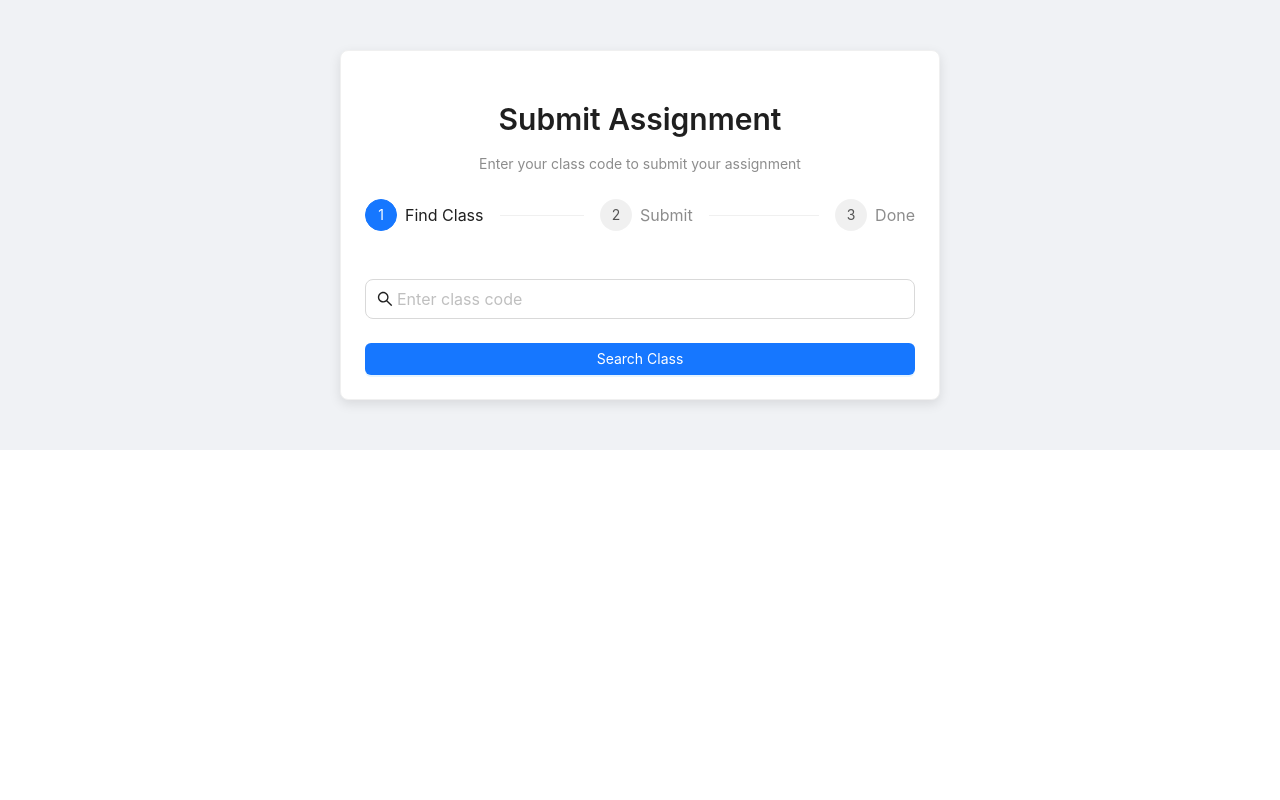
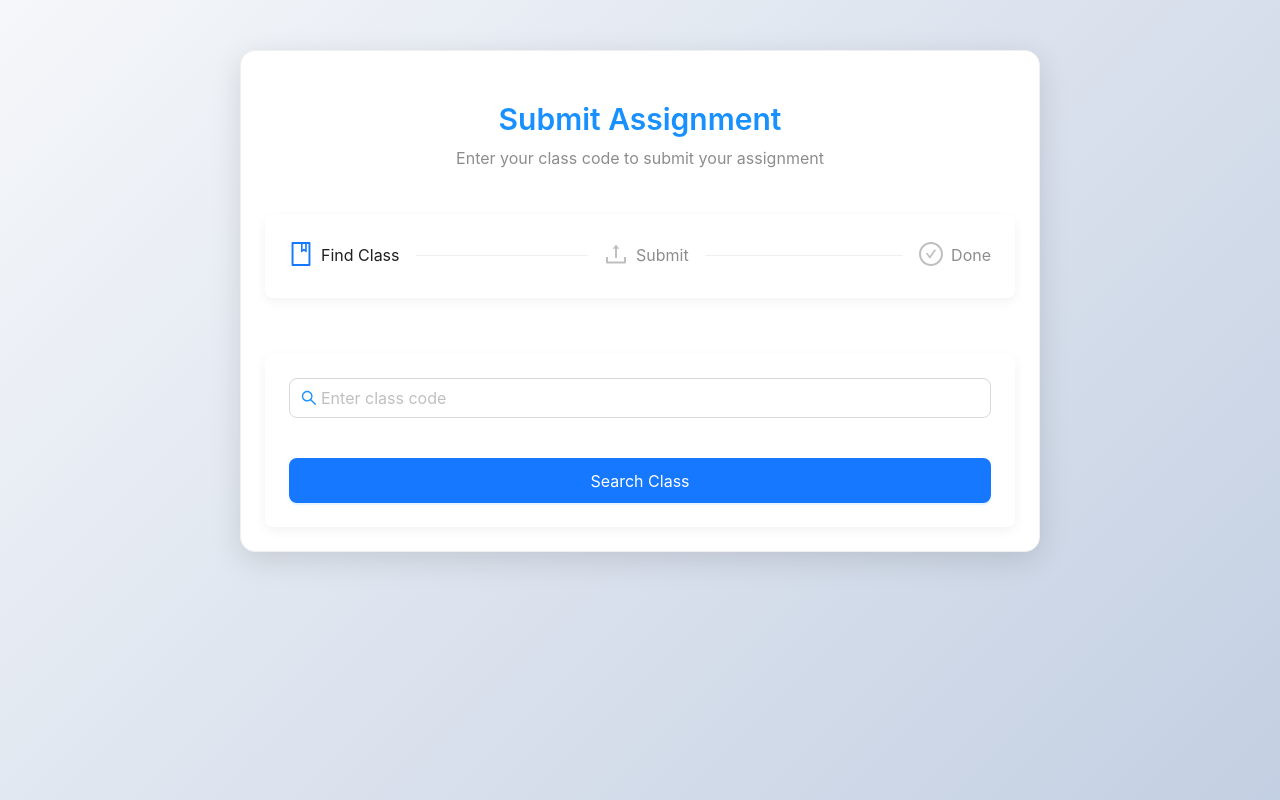
Before and after one commit to Duy-Thong/CopyCheck, a React (Create React App) app: page /submit in a window 1280 px wide. Built offline with nearby package versions, Linux system fonts and the light colour scheme; no server answers.

Commit message:
Enhance SubmitAssignment component with improved UI and teacher data retrieval

```diff
--- a/src/pages/SubmitAssignment.jsx
+++ b/src/pages/SubmitAssignment.jsx
@@ -1,6 +1,6 @@
 import React, { useState } from 'react';
 import { Layout, Form, Input, Button, Card, message, Upload, Space, Typography, Steps, Result } from 'antd';
-import { SearchOutlined, UploadOutlined, UserOutlined } from '@ant-design/icons';
+import { SearchOutlined, UploadOutlined, UserOutlined, BookOutlined, TeamOutlined, IdcardOutlined, CheckCircleOutlined } from '@ant-design/icons';
 import { ref, get, push, set } from 'firebase/database';
 import { database } from '../firebase/config';
 import { put } from '@vercel/blob';
@@ -35,14 +35,15 @@ const SubmitAssignment = () => {
 
       let foundClass = null;
       let foundTeacher = null;
+      let teacherId = null;
 
       // Duyệt qua từng giảng viên để tìm lớp
-      for (const [teacherId, teacher] of Object.entries(teachersSnapshot.val())) {
+      for (const [tid, teacher] of Object.entries(teachersSnapshot.val())) {
         if (teacher.classes) {
           for (const [classId, classInfo] of Object.entries(teacher.classes)) {
             if (classInfo.classCode === classCode) {
               foundClass = { ...classInfo, id: classId };
-              foundTeacher = { ...teacher, id: teacherId };
+              teacherId = tid;
               break;
             }
           }
@@ -50,11 +51,25 @@ const SubmitAssignment = () => {
         if (foundClass) break;
       }
 
-      if (foundClass && foundTeacher) {
+      // Nếu tìm thấy lớp, lấy thông tin giáo viên từ users database
+      if (foundClass && teacherId) {
+        const userRef = ref(database, `users/${teacherId}`);
+        const userSnapshot = await get(userRef);
+
+        if (userSnapshot.exists()) {
+          foundTeacher = {
+            ...userSnapshot.val(),
+            id: teacherId,
+            displayName: userSnapshot.val().displayName || 'Unknown Teacher'
+          };
+
           setClassData(foundClass);
           setTeacherData(foundTeacher);
           setCurrentStep(1);
           message.success('Class found!');
+        } else {
+          message.error('Teacher information not found');
+        }
       } else {
         message.error('Class not found');
       }
@@ -136,12 +151,24 @@ const SubmitAssignment = () => {
               rules={[{ required: true, message: 'Please enter class code' }]}
             >
               <Input
-                prefix={<SearchOutlined />}
+                prefix={<SearchOutlined style={{ color: '#1890ff' }} />}
                 placeholder="Enter class code"
                 size="large"
+                style={{ borderRadius: '8px' }}
               />
             </Form.Item>
-            <Button type="primary" htmlType="submit" loading={loading} block>
+            <Button
+              type="primary"
+              htmlType="submit"
+              loading={loading}
+              block
+              size="large"
+              style={{
+                height: '45px',
+                borderRadius: '8px',
+                marginTop: '16px'
+              }}
+            >
               Search Class
             </Button>
           </Form>
@@ -154,20 +181,43 @@ const SubmitAssignment = () => {
             onFinish={handleSubmit}
             layout="vertical"
           >
+            <Card
+              className="class-info"
+              style={{
+                marginBottom: '24px',
+                borderRadius: '8px',
+                borderLeft: '4px solid #1890ff'
+              }}
+            >
+              <Space direction="vertical" size="small">
+                <div style={{ display: 'flex', alignItems: 'center', gap: '8px' }}>
+                  <BookOutlined style={{ color: '#1890ff', fontSize: '18px' }} />
+                  <Text strong>Class: {classData?.className}</Text>
+                </div>
+                <div style={{ display: 'flex', alignItems: 'center', gap: '8px' }}>
+                  <TeamOutlined style={{ color: '#1890ff', fontSize: '18px' }} />
+                  <Text strong>Teacher: {teacherData?.displayName}</Text>
+                </div>
+                <div style={{ display: 'flex', alignItems: 'center', gap: '8px' }}>
+                  <IdcardOutlined style={{ color: '#1890ff', fontSize: '18px' }} />
+                  <Text strong>Class Code: {classData?.classCode}</Text>
+                </div>
+                <Text type="secondary" style={{ marginTop: '8px' }}>
+                  {classData?.description}
+                </Text>
+              </Space>
+            </Card>
+
             <Space direction="vertical" size="large" style={{ width: '100%' }}>
-              <div>
-                <Title level={4}>Class Information:</Title>
-                <Text>Class: {classData?.className}</Text>
-                <br />
-                <Text>Teacher: {teacherData?.name || 'Unknown'}</Text>
-              </div>
-
               <Form.Item
                 name="studentName"
                 label="Full Name"
                 rules={[{ required: true, message: 'Please enter your name' }]}
               >
-                <Input prefix={<UserOutlined />} />
+                <Input
+                  prefix={<UserOutlined style={{ color: '#1890ff' }} />}
+                  style={{ borderRadius: '8px' }}
+                />
               </Form.Item>
 
               <Form.Item
@@ -175,7 +225,7 @@ const SubmitAssignment = () => {
                 label="Student ID"
                 rules={[{ required: true, message: 'Please enter your student ID' }]}
               >
-                <Input />
+                <Input style={{ borderRadius: '8px' }} />
               </Form.Item>
 
               <Form.Item
@@ -186,7 +236,7 @@ const SubmitAssignment = () => {
                   { type: 'email', message: 'Please enter a valid email' }
                 ]}
               >
-                <Input />
+                <Input style={{ borderRadius: '8px' }} />
               </Form.Item>
 
               <Form.Item
@@ -195,11 +245,30 @@ const SubmitAssignment = () => {
                 rules={[{ required: true, message: 'Please upload your assignment' }]}
               >
                 <Upload {...uploadProps}>
-                  <Button icon={<UploadOutlined />}>Select File</Button>
+                  <Button
+                    icon={<UploadOutlined />}
+                    style={{
+                      height: '45px',
+                      borderRadius: '8px',
+                      width: '100%'
+                    }}
+                  >
+                    Select File
+                  </Button>
                 </Upload>
               </Form.Item>
 
-              <Button type="primary" htmlType="submit" loading={loading} block>
+              <Button
+                type="primary"
+                htmlType="submit"
+                loading={loading}
+                block
+                size="large"
+                style={{
+                  height: '45px',
+                  borderRadius: '8px'
+                }}
+              >
                 Submit Assignment
               </Button>
             </Space>
@@ -210,17 +279,34 @@ const SubmitAssignment = () => {
         return (
           <Result
             status="success"
-            title="Assignment Submitted Successfully!"
-            subTitle={`Your assignment has been submitted to ${classData?.className}`}
+            title={
+              <Title level={3} style={{ color: '#52c41a' }}>
+                Assignment Submitted Successfully!
+              </Title>
+            }
+            subTitle={
+              <Text style={{ fontSize: '16px' }}>
+                Your assignment has been submitted to {classData?.className}
+              </Text>
+            }
             extra={[
-              <Button type="primary" key="new" onClick={() => {
+              <Button
+                type="primary"
+                key="new"
+                size="large"
+                style={{
+                  height: '45px',
+                  borderRadius: '8px'
+                }}
+                onClick={() => {
                   setCurrentStep(0);
                   setClassData(null);
                   setTeacherData(null);
                   setSelectedFile(null);
                   setSubmitted(false);
                   form.resetFields();
-              }}>
+                }}
+              >
                 Submit Another Assignment
               </Button>
             ]}
@@ -231,29 +317,58 @@ const SubmitAssignment = () => {
 
   return (
     <Layout>
-      <Content style={{ padding: '50px 0', background: '#f0f2f5' }}>
+      <Content
+        style={{
+          minHeight: '100vh',
+          background: 'linear-gradient(135deg, #f5f7fa 0%, #c3cfe2 100%)',
+          padding: '50px 20px'
+        }}
+      >
         <Card
           style={{
-            maxWidth: 600,
+            maxWidth: 800,
             margin: '0 auto',
-            boxShadow: '0 4px 12px rgba(0,0,0,0.1)'
+            borderRadius: '15px',
+            boxShadow: '0 8px 30px rgba(0,0,0,0.12)'
           }}
         >
           <Space direction="vertical" size="large" style={{ width: '100%' }}>
-            <div style={{ textAlign: 'center' }}>
-              <Title level={2}>Submit Assignment</Title>
-              <Text type="secondary">
+            <div style={{ textAlign: 'center', marginBottom: '20px' }}>
+              <Title level={2} style={{
+                color: '#1890ff',
+                marginBottom: '8px',
+                fontWeight: 600
+              }}>
+                Submit Assignment
+              </Title>
+              <Text type="secondary" style={{ fontSize: '16px' }}>
                 Enter your class code to submit your assignment
               </Text>
             </div>
 
-            <Steps current={currentStep} style={{ marginBottom: 24 }}>
-              <Step title="Find Class" />
-              <Step title="Submit" />
-              <Step title="Done" />
+            <Steps
+              current={currentStep}
+              style={{
+                marginBottom: 32,
+                boxShadow: '0 4px 12px rgba(0,0,0,0.05)',
+                padding: '24px',
+                borderRadius: '8px',
+                background: '#fff'
+              }}
+            >
+              <Step title="Find Class" icon={<BookOutlined />} />
+              <Step title="Submit" icon={<UploadOutlined />} />
+              <Step title="Done" icon={<CheckCircleOutlined />} />
             </Steps>
 
+            <div className="step-content" style={{
+              background: '#fff',
+              padding: '24px',
+              borderRadius: '8px',
+              boxShadow: '0 4px 12px rgba(0,0,0,0.05)'
+            }}>
               {renderStepContent()}
+            </div>
           </Space>
         </Card>
       </Content>
```
Lines whose indentation alone changed are shown as unchanged.
